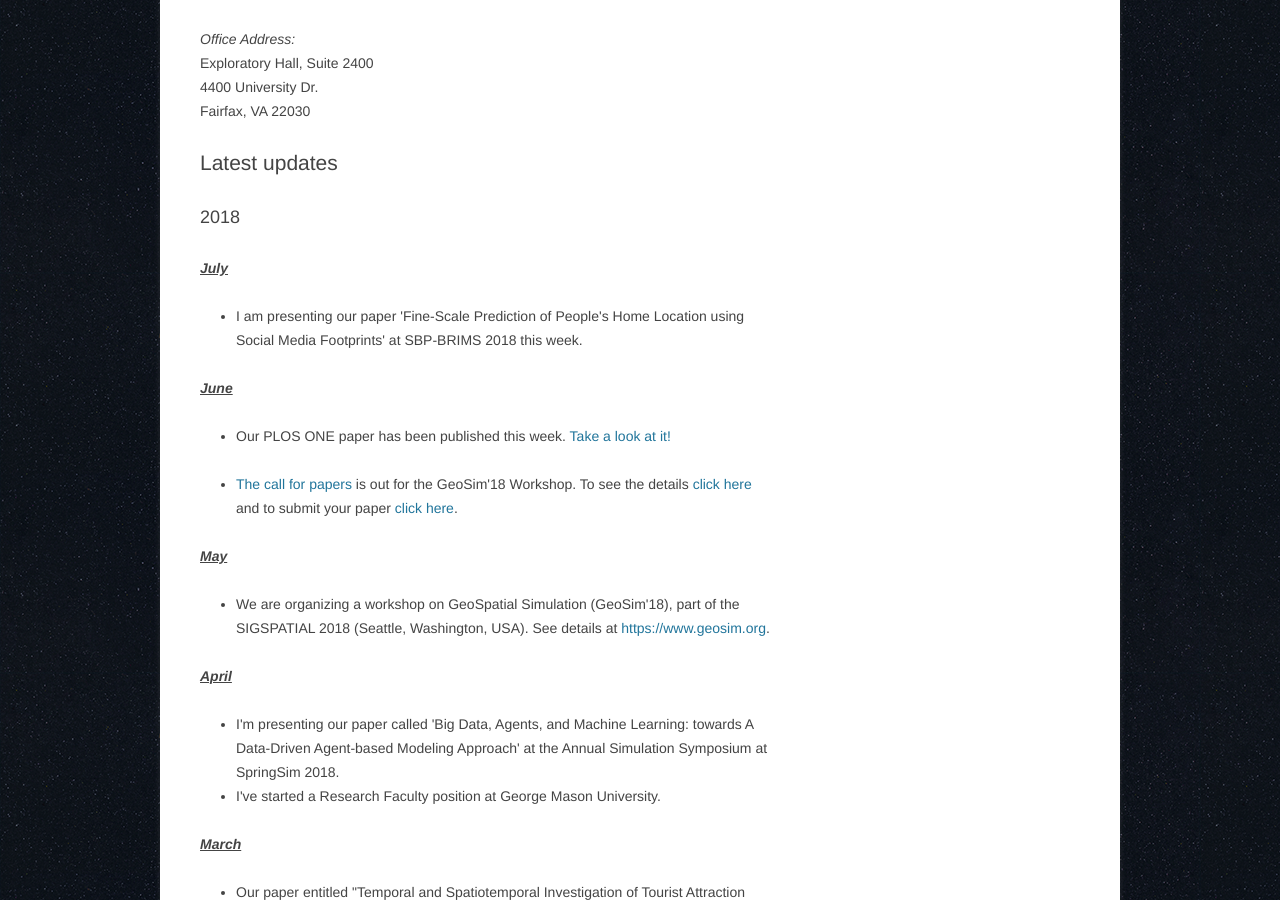
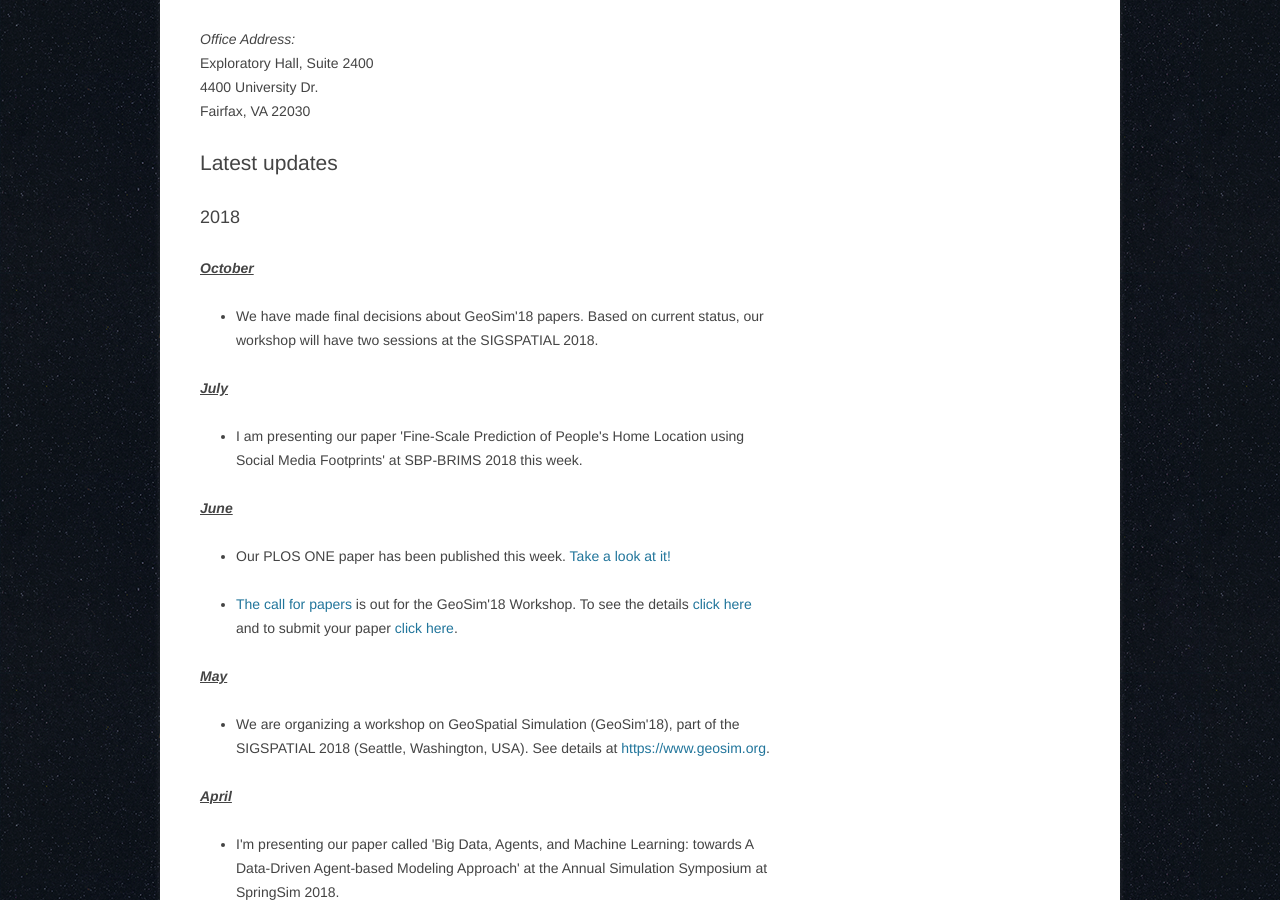
Before and after one commit to hamdikavak/hamdikavak.github.io, a Jekyll site: the page built from index.html, in a window 1280 px wide and 900 px high, scrolled down 527 px. Built offline with Jekyll 4.4.1, drawn with Linux system fonts in a browser that asks for light colours; nearby versions of some CDN libraries.

Commit message:
workshop update

```diff
--- a/_includes/updates.html
+++ b/_includes/updates.html
@@ -2,6 +2,14 @@
 	<div class="year_update">
 
 		<h2>2018</h2>
+		<p>
+			<strong><em><u>October</u></em></strong>
+		  	<ul>
+			  	<li>
+					We have made final decisions about GeoSim'18 papers. Based on current status, our workshop will have two sessions at the SIGSPATIAL 2018.
+				</li>
+			</ul>
+		</p>
 		<p>
 			<strong><em><u>July</u></em></strong>
 		  	<ul>
```
